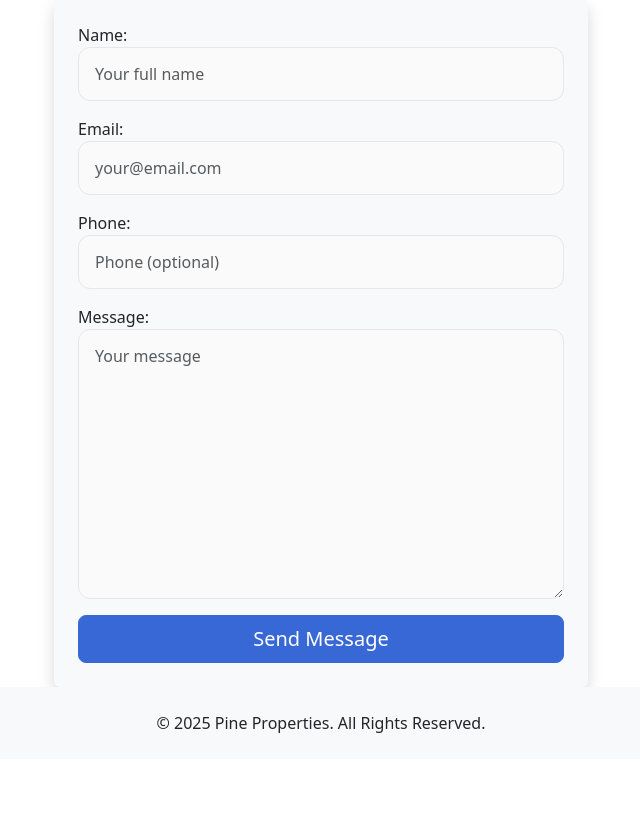
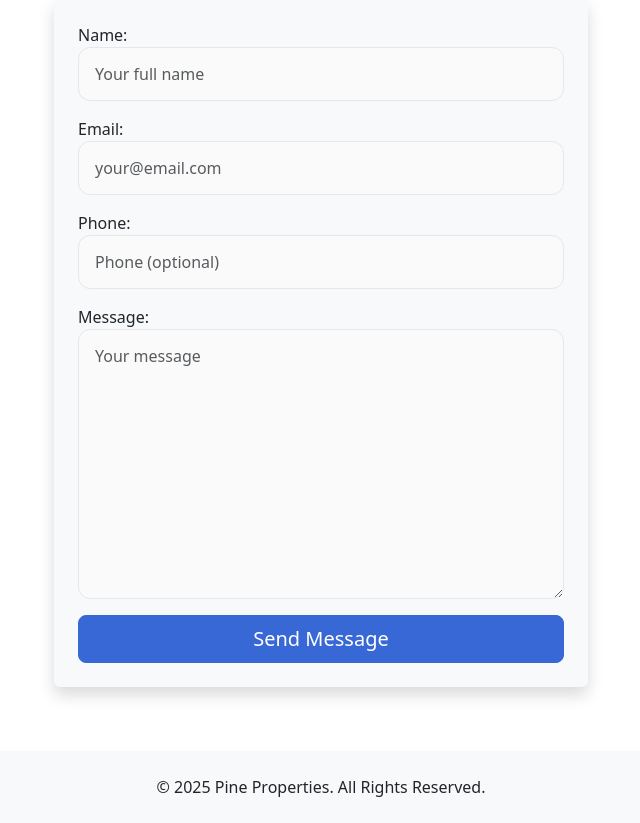
Before and after one commit to MSRhmn/pine-properties, a Django app: page /contact/ in a window 1280 px wide. Shown: the part 219-1042 px from the top of the page, without its empty margins (319-959 px from the left). Before the commit the page ends 952 px from the top, so only its background shows below. Run offline with Django 5.2, Linux system fonts and the light colour scheme.

Commit message:
fix: forms spacing between forms and footer

```diff
--- a/properties/templates/properties/base.html
+++ b/properties/templates/properties/base.html
@@ -17,6 +17,11 @@
 
         .jumbo-custom {
             background-color: #dff9fb;
+        }
+
+        /* Fix spacing before footer */
+        main {
+            margin-bottom: 4rem;
         }
 
         /* Primary buttons */
```
